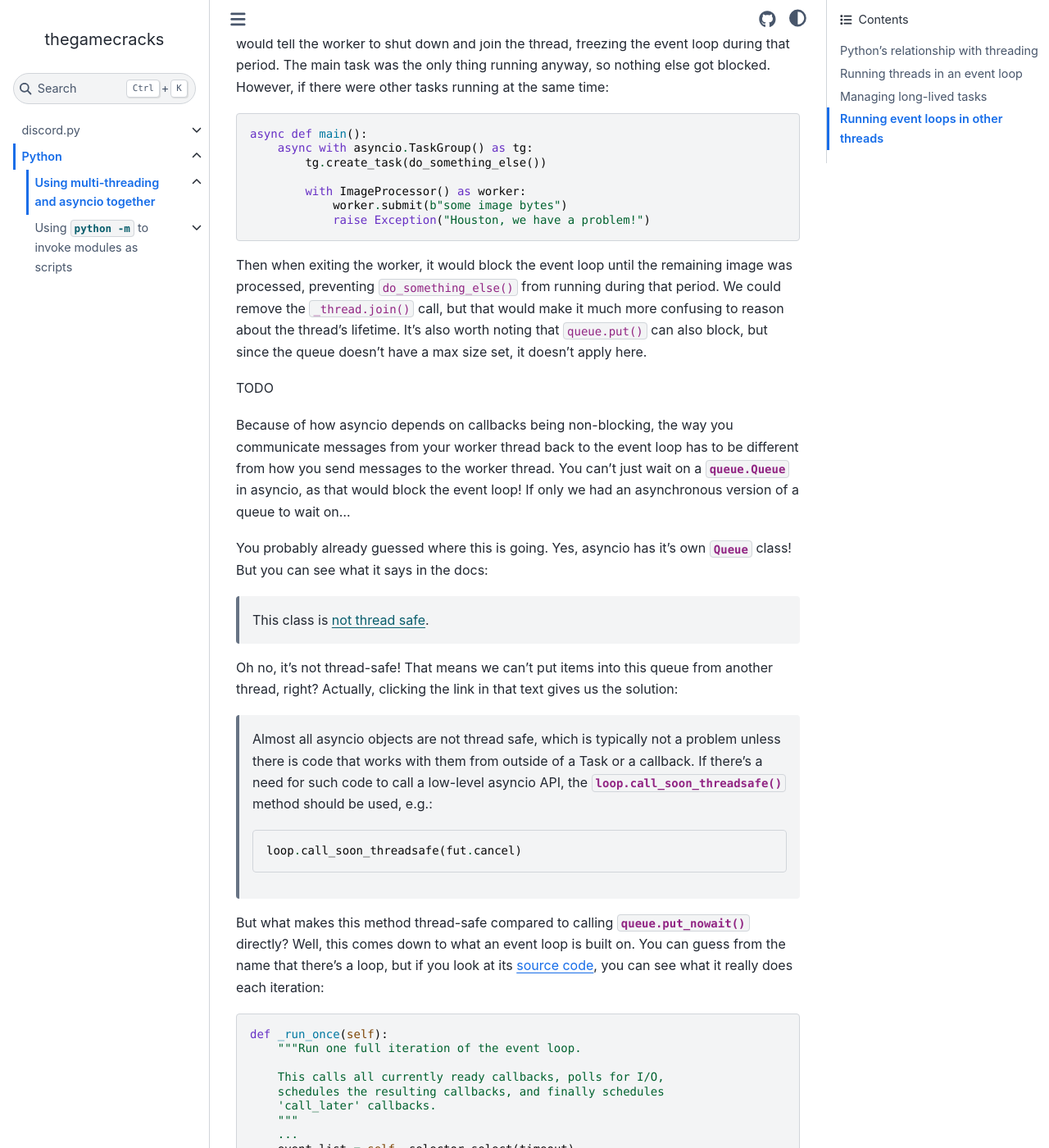
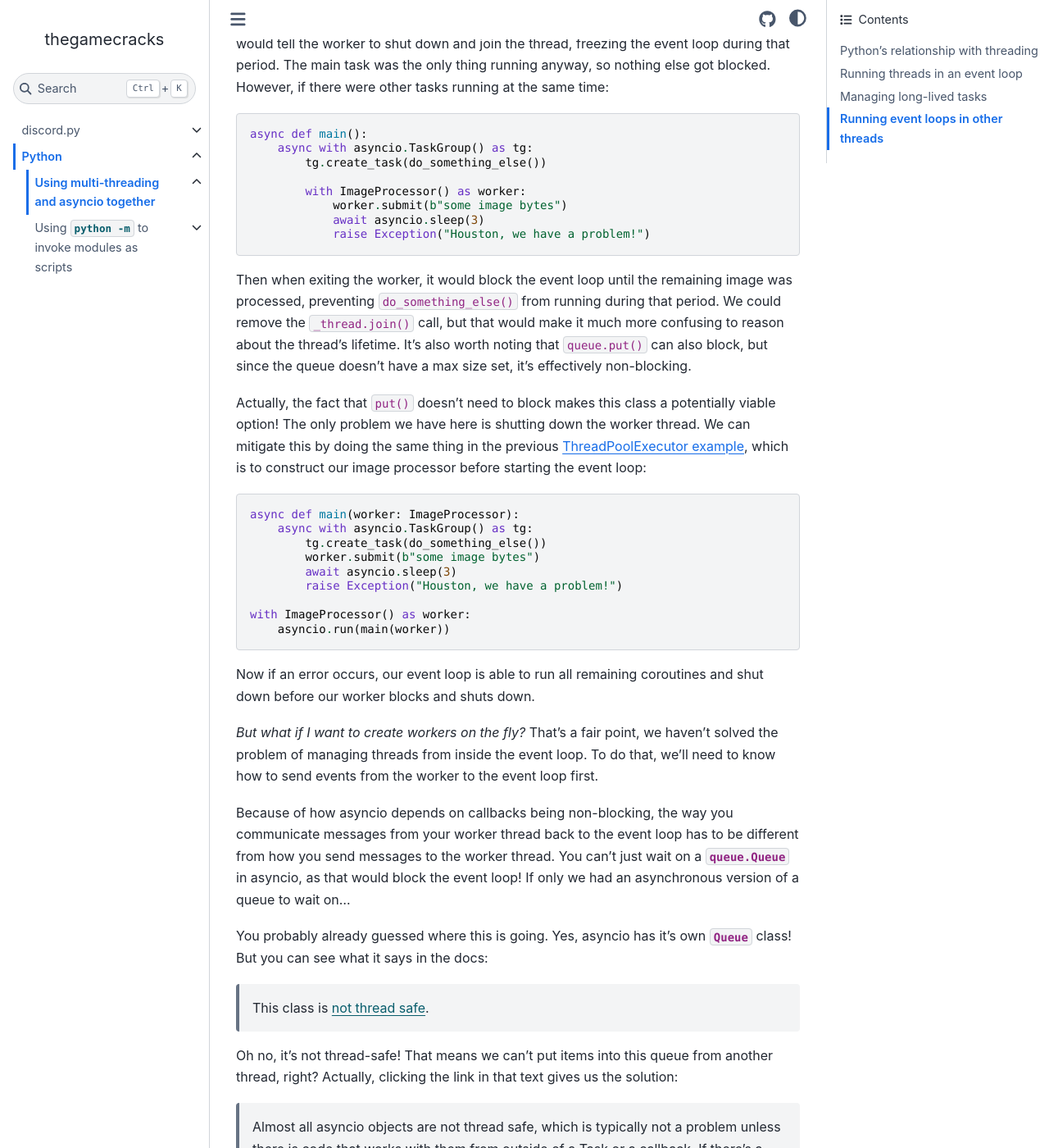
Before and after one commit to thegamecracks/thegamecracks.github.io, a Sphinx documentation site: the page built from docs/python/asyncio_threading.rst, in a window 1280 px wide and 1400 px high, scrolled down 5713 px. Shown: the whole window at 82% size. Built offline with Sphinx 7.4.7 and the Sphinx Book theme 1.1.4, drawn with Linux system fonts in a browser that asks for light colours.

Commit message:
feat: show workaround for queue in asyncio

```diff
--- a/docs/python/asyncio_threading.rst
+++ b/docs/python/asyncio_threading.rst
@@ -185,6 +185,8 @@ method instead:
 You could also create your own ThreadPoolExecutor and submit tasks
 to that:
 
+.. _pass-executor-to-asyncio:
+
 .. code-block:: python
 
     async def main(executor: ThreadPoolExecutor):
@@ -310,6 +312,7 @@ However, if there were other tasks running at the same time:
 
             with ImageProcessor() as worker:
                 worker.submit(b"some image bytes")
+                await asyncio.sleep(3)
                 raise Exception("Houston, we have a problem!")
 
 Then when exiting the worker, it would block the event loop until the remaining
@@ -317,9 +320,33 @@ image was processed, preventing ``do_something_else()`` from running during
 that period. We could remove the ``_thread.join()`` call, but that would
 make it much more confusing to reason about the thread's lifetime.
 It's also worth noting that ``queue.put()`` can also block, but since the queue
-doesn't have a max size set, it doesn't apply here.
+doesn't have a max size set, it's effectively non-blocking.
 
-TODO
+Actually, the fact that ``put()`` doesn't need to block makes this class
+a potentially viable option! The only problem we have here is shutting down
+the worker thread. We can mitigate this by doing the same thing in the previous
+`ThreadPoolExecutor example <pass-executor-to-asyncio_>`_, which is to construct
+our image processor before starting the event loop:
+
+.. code-block:: python
+
+    async def main(worker: ImageProcessor):
+        async with asyncio.TaskGroup() as tg:
+            tg.create_task(do_something_else())
+            worker.submit(b"some image bytes")
+            await asyncio.sleep(3)
+            raise Exception("Houston, we have a problem!")
+
+    with ImageProcessor() as worker:
+        asyncio.run(main(worker))
+
+Now if an error occurs, our event loop is able to run all remaining coroutines
+and shut down before our worker blocks and shuts down.
+
+*But what if I want to create workers on the fly?*
+That's a fair point, we haven't solved the problem of managing threads
+from inside the event loop. To do that, we'll need to know how to send
+events from the worker to the event loop first.
 
 Because of how asyncio depends on callbacks being non-blocking, the way you
 communicate messages from your worker thread back to the event loop has to
```
